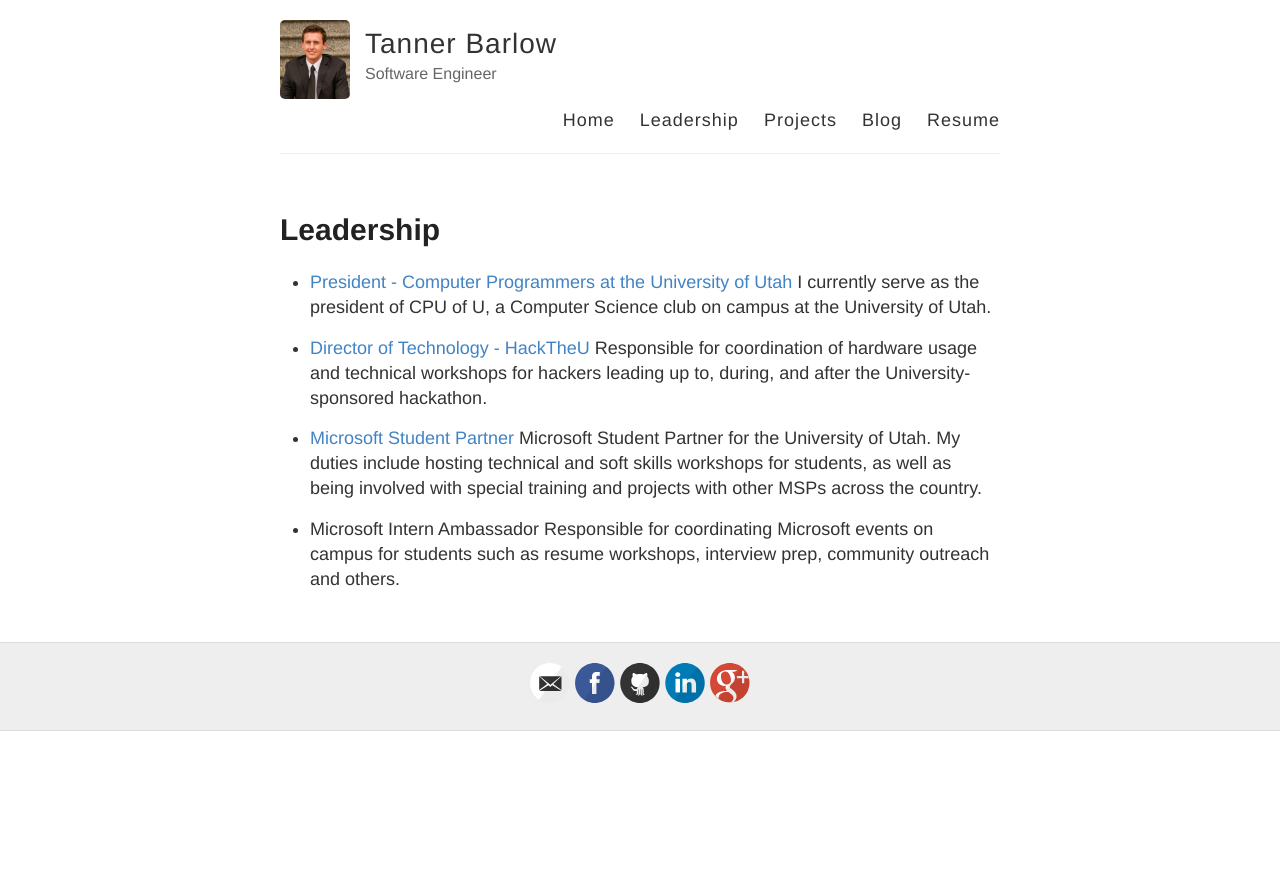
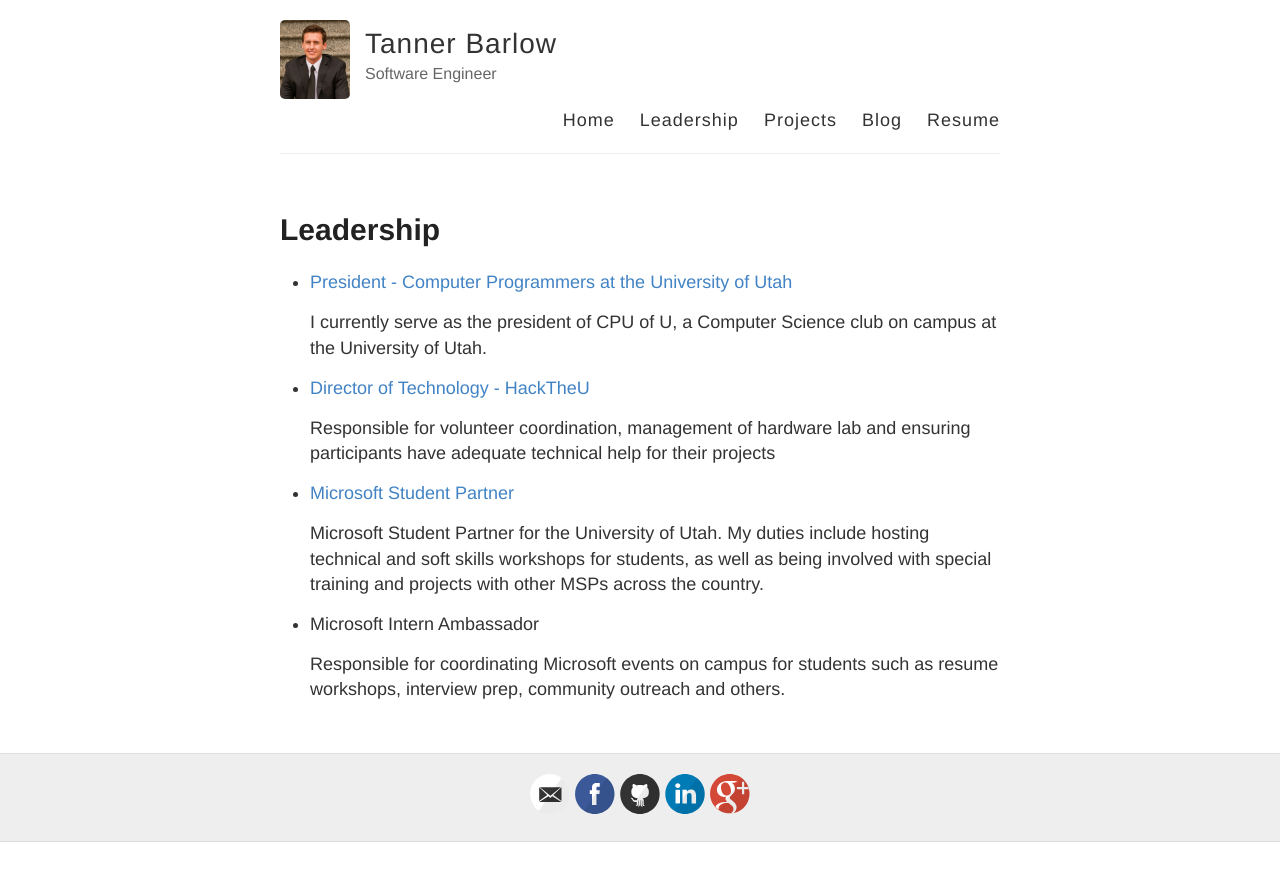
Before and after one commit to tbarlow12/tbarlow12.github.io, a Jekyll site: the page built from leadership.md, in a window 1280 px wide. Shown: the top 881 px of the page. Built offline with Jekyll 4.4.1, drawn with Linux system fonts in a browser that asks for light colours.

Commit message:
Update resume and leadership

```diff
--- a/leadership.md
+++ b/leadership.md
@@ -4,13 +4,17 @@ title: Leadership
 permalink: /leadership/
 ---
 - [President - Computer Programmers at the University of Utah](http://www.cpuofu.com/Tanner/)
+
   I currently serve as the president of CPU of U, a Computer Science club on campus at the University of Utah.
 
 - [Director of Technology - HackTheU](http://hacktheu.com/)
-  Responsible for coordination of hardware usage and technical workshops for hackers leading up to, during, and after the University-sponsored hackathon.
+
+  Responsible for volunteer coordination, management of hardware lab and ensuring participants have adequate technical help for their projects
 
 - [Microsoft Student Partner](https://www.facebook.com/groups/UtesMSP/)
+
   Microsoft Student Partner for the University of Utah. My duties include hosting technical and soft skills workshops for students, as well as being involved with special training and projects with other MSPs across the country.
 
 - Microsoft Intern Ambassador
+
   Responsible for coordinating Microsoft events on campus for students such as resume workshops, interview prep, community outreach and others.
```
Also changed, not shown: 1 other file.
